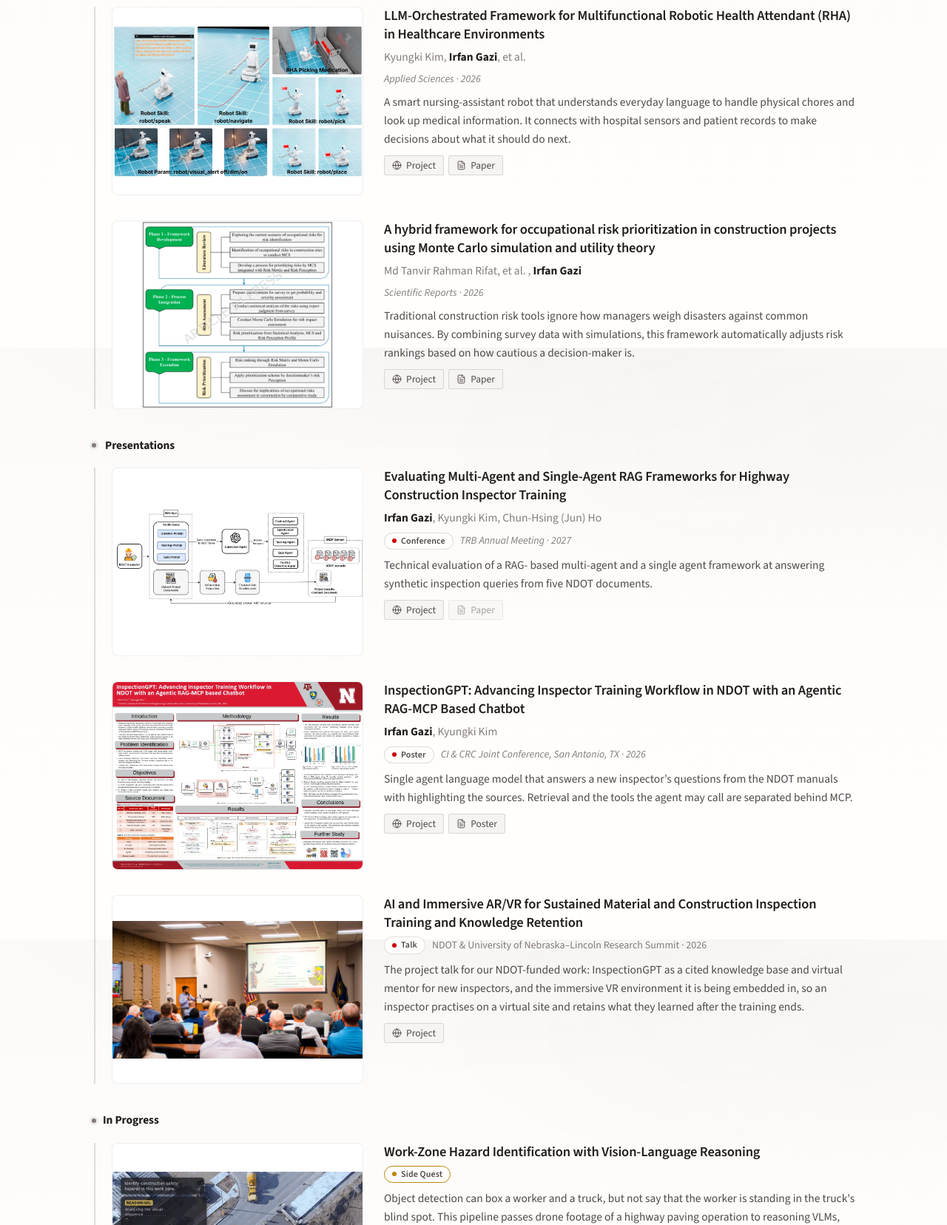
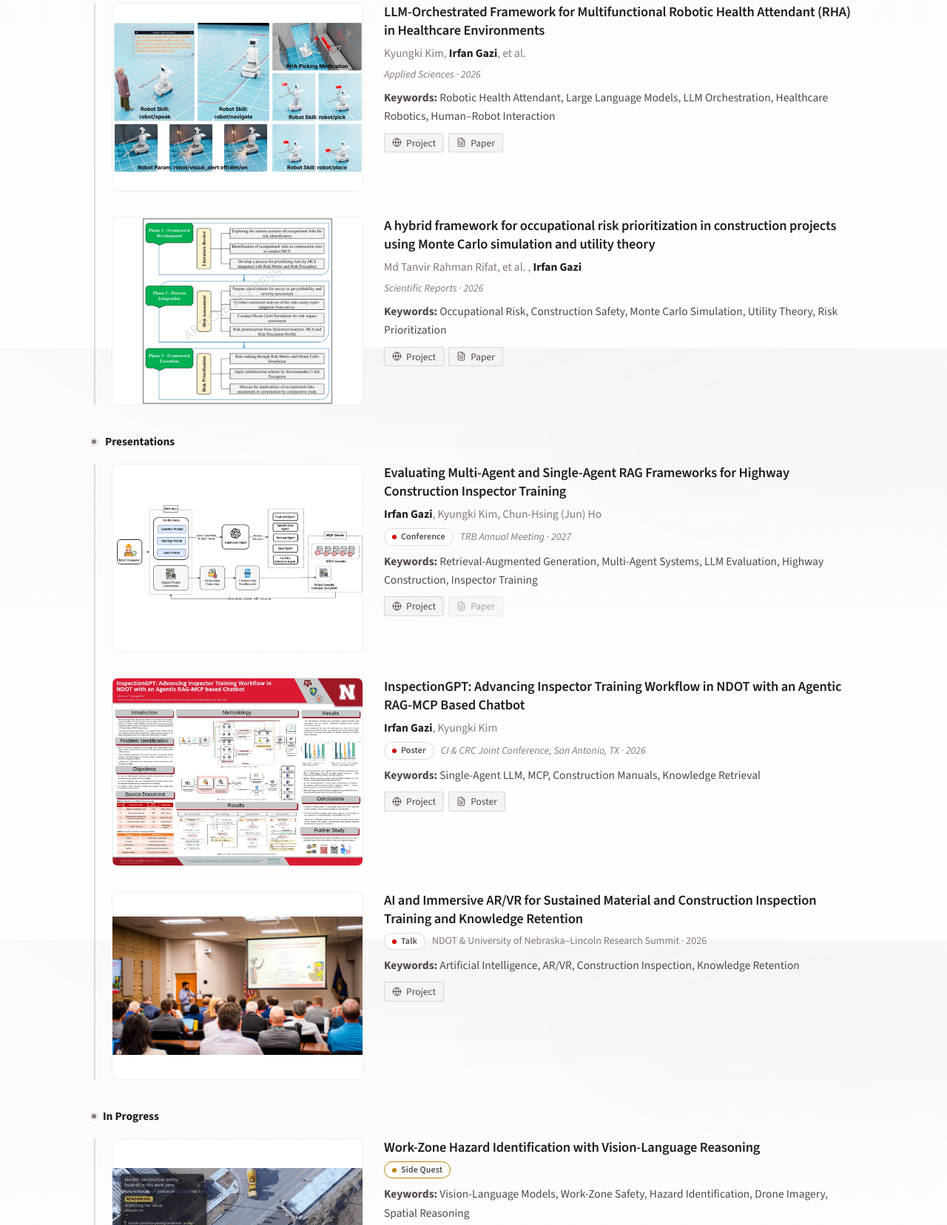
Before and after one commit to Irfan-Gazi0/Portfolio, a plain HTML site: page index.html in a window 1280 px wide. Shown: the part 1130-2786 px from the top of the page at 74% size. Drawn offline with nearby package versions, Linux system fonts and the light colour scheme; grey boxes are pictures that could not be loaded.

Commit message:
Replace research descriptions with keyword lines
Each Research entry now shows four or five keywords in place of its
prose description. The full write-ups stay on the project pages.

Co-Authored-By: Claude Opus 5.5 <noreply@anthropic.com>

```diff
--- a/index.html
+++ b/index.html
@@ -887,9 +887,7 @@ footer {
         <h4 class="entry-title"><a href="projects/ndot-inspection-training.html">AI and VR for Construction Inspection Training</a></h4>
         <p class="authors">PI: Kyungki Kim; Co-PI: Chun-Hsing (Jun) Ho</p>
         <p class="entry-meta">Nebraska Department of Transportation (NDOT)</p>
-        <p class="takeaway">
-          A multi agentic language model that helps new inspectors to learn inspection using various training modes in the virtual site. The answers are grounded in agency documents, special provisions and videos.
-        </p>
+        <p class="takeaway keywords"><strong>Keywords:</strong> Agentic RAG, Multi-Agent LLM, Construction Inspection, Inspector Training, Virtual Reality</p>
         <p class="actions">
           <a href="projects/ndot-inspection-training.html"><svg aria-hidden="true"><use href="#i-globe"/></svg>Project</a>
         </p>
@@ -906,10 +904,7 @@ footer {
         <h4 class="entry-title"><a href="projects/ev-emergency-response-training.html">Modernizing EV Emergency Response Training Through XR and AI</a></h4>
         <p class="authors">PI: Nathan Huynh; Co-PI: Kyungki Kim</p>
         <p class="entry-meta">National Laboratory of the Rockies (NLR)</p>
-        <p class="takeaway">
-          First responders can practice EV emergency response using a web browser or VR headset. This portal has 360-degree training videos, interactive vehicle scans, and a single agentic language model that answers questions using
-          official guides.
-        </p>
+        <p class="takeaway keywords"><strong>Keywords:</strong> Electric Vehicle Safety, WebXR, Virtual Reality, AI Assistant</p>
         <p class="actions">
           <a href="projects/ev-emergency-response-training.html"><svg aria-hidden="true"><use href="#i-globe"/></svg>Project</a>
           <a href="https://github.com/Irfan-Gazi0/RAG_Responder" target="_blank" rel="noopener"><svg class="i-solid" aria-hidden="true"><use href="#i-github"/></svg>Code</a>
@@ -934,10 +929,7 @@ footer {
           Kyungki Kim, <span class="me">Irfan Gazi</span>, et al.
         </p>
         <p class="entry-meta"><em>Applied Sciences &middot; 2026</em></p>
-        <p class="takeaway">
-          A smart nursing-assistant robot that understands everyday language to handle physical chores
-          and look up medical information. It connects with hospital sensors and patient records to make decisions about what it should do next.
-        </p>
+        <p class="takeaway keywords"><strong>Keywords:</strong> Robotic Health Attendant, Large Language Models, LLM Orchestration, Healthcare Robotics, Human&ndash;Robot Interaction</p>
         <p class="actions">
           <a href="projects/robotic-health-attendant.html"><svg aria-hidden="true"><use href="#i-globe"/></svg>Project</a>
           <a href="https://doi.org/10.3390/app16115320" target="_blank" rel="noopener"><svg aria-hidden="true"><use href="#i-paper"/></svg>Paper</a>
@@ -956,10 +948,7 @@ footer {
           Md Tanvir Rahman Rifat, et al. , <span class="me">Irfan Gazi</span>
         </p>
         <p class="entry-meta"><em>Scientific Reports &middot; 2026</em></p>
-        <p class="takeaway">
-          Traditional construction risk tools ignore how managers weigh disasters against common nuisances.
-          By combining survey data with simulations, this framework automatically adjusts risk rankings based on how cautious a decision-maker is.
-        </p>
+        <p class="takeaway keywords"><strong>Keywords:</strong> Occupational Risk, Construction Safety, Monte Carlo Simulation, Utility Theory, Risk Prioritization</p>
         <p class="actions">
           <a href="projects/occupational-risk-prioritization.html"><svg aria-hidden="true"><use href="#i-globe"/></svg>Project</a>
           <a href="https://doi.org/10.1038/s41598-026-63788-2" target="_blank" rel="noopener"><svg aria-hidden="true"><use href="#i-paper"/></svg>Paper</a>
@@ -983,10 +972,7 @@ footer {
         <h4 class="entry-title"><a href="projects/rag-inspector-training-evaluation.html">Evaluating Multi-Agent and Single-Agent RAG Frameworks for Highway Construction Inspector Training</a></h4>
         <p class="authors"><span class="me">Irfan Gazi</span>, Kyungki Kim, Chun-Hsing (Jun) Ho</p>
         <p class="entry-meta"><span class="state">Conference</span> <em>TRB Annual Meeting &middot; 2027</em></p>
-        <p class="takeaway">
-          Technical evaluation of a RAG- based multi-agent and a single agent framework at answering synthetic inspection queries from five NDOT documents.
-
-        </p>
+        <p class="takeaway keywords"><strong>Keywords:</strong> Retrieval-Augmented Generation, Multi-Agent Systems, LLM Evaluation, Highway Construction, Inspector Training</p>
         <p class="actions">
           <a href="projects/rag-inspector-training-evaluation.html"><svg aria-hidden="true"><use href="#i-globe"/></svg>Project</a>
           <!-- Paper not public yet: replace this span with a link once the PDF is in data/. -->
@@ -1004,11 +990,7 @@ footer {
         <h4 class="entry-title"><a href="projects/inspectiongpt-poster.html">InspectionGPT: Advancing Inspector Training Workflow in NDOT with an Agentic RAG-MCP Based Chatbot</a></h4>
         <p class="authors"><span class="me">Irfan Gazi</span>, Kyungki Kim</p>
         <p class="entry-meta"><span class="state">Poster</span> <em>CI &amp; CRC Joint Conference, San Antonio, TX &middot; 2026</em></p>
-        <p class="takeaway">
-          Single agent language model that answers a new inspector&rsquo;s questions from the NDOT manuals with
-          highlighting the sources. Retrieval and the tools the agent may call are separated
-          behind MCP.
-        </p>
+        <p class="takeaway keywords"><strong>Keywords:</strong> Single-Agent LLM, MCP, Construction Manuals, Knowledge Retrieval</p>
         <p class="actions">
           <a href="projects/inspectiongpt-poster.html"><svg aria-hidden="true"><use href="#i-globe"/></svg>Project</a>
           <a href="data/InspectionGPT_Poster_CICRC_2026.pdf" target="_blank" rel="noopener"><svg aria-hidden="true"><use href="#i-paper"/></svg>Poster</a>
@@ -1024,12 +1006,7 @@ footer {
       <div>
         <h4 class="entry-title"><a href="projects/ndot-inspection-training.html">AI and Immersive AR/VR for Sustained Material and Construction Inspection Training and Knowledge Retention</a></h4>
         <p class="entry-meta"><span class="state">Talk</span> NDOT &amp; University of Nebraska&ndash;Lincoln Research Summit &middot; 2026</p>
-        <p class="takeaway">
-          The project talk for our NDOT-funded work: InspectionGPT as a cited knowledge base and virtual
-          mentor for new inspectors, and the immersive VR environment it is being embedded in, so an
-          inspector practises on a virtual site and retains what they learned
-          after the training ends.
-        </p>
+        <p class="takeaway keywords"><strong>Keywords:</strong> Artificial Intelligence, AR/VR, Construction Inspection, Knowledge Retention</p>
         <p class="actions">
           <a href="projects/ndot-inspection-training.html"><svg aria-hidden="true"><use href="#i-globe"/></svg>Project</a>
         </p>
@@ -1050,10 +1027,7 @@ footer {
       <div>
         <h4 class="entry-title"><a href="projects/work-zone-hazard-vlm.html">Work-Zone Hazard Identification with Vision-Language Reasoning</a></h4>
         <p class="entry-meta"><span class="state is-open">Side Quest</span></p>
-        <p class="takeaway">
-          Object detection can box a worker and a truck, but not say that the worker is standing in the truck's blind spot.
-          This pipeline passes drone footage of a highway paving operation to reasoning VLMs, which can identify hazards and give mitigation strategies.
-        </p>
+        <p class="takeaway keywords"><strong>Keywords:</strong> Vision-Language Models, Work-Zone Safety, Hazard Identification, Drone Imagery, Spatial Reasoning</p>
         <p class="actions">
           <a href="projects/work-zone-hazard-vlm.html"><svg aria-hidden="true"><use href="#i-globe"/></svg>Project</a>
           <a href="https://www.youtube.com/watch?v=9qLTCyVg5k0" target="_blank" rel="noopener"><svg aria-hidden="true"><use href="#i-video"/></svg>Video</a>
@@ -1072,12 +1046,7 @@ footer {
         <h4 class="entry-title"><a href="projects/embodied-carbon-vr.html">BIM-based Immersive Virtual Reality for Element-Level Embodied Carbon Assessment using Machine Learning Optimized Concrete Mix Design</a></h4>
         <p class="entry-meta"><span class="state is-open">Undergraduate thesis</span>
         <p class="authors">Supervisor: <a href="https://scholar.google.com/citations?user=054j2_8AAAAJ&amp;hl=en" target="_blank" rel="noopener">Dr. Md. Ikramul Hoque</a></p>
-        <p class="takeaway">
-          XGBoost predicts concrete-mix embodied carbon at R&sup2; 0.95, against 0.54 for Lasso, and the
-          prediction is linked to a virtual reality BIM model at the early design phase, when carbon is hardest to track.
-          Selecting any column or beam will show
-          the carbon amount they could save by switching to greener materials.
-        </p>
+        <p class="takeaway keywords"><strong>Keywords:</strong> Embodied Carbon, BIM, Virtual Reality, XGBoost, Concrete Mix Design</p>
         <p class="actions">
           <a href="projects/embodied-carbon-vr.html"><svg aria-hidden="true"><use href="#i-globe"/></svg>Project</a>
         </p>
@@ -1091,12 +1060,7 @@ footer {
         <h4 class="entry-title"><a href="projects/drone-deep-learning-review.html">A Systematic Review of Deep Learning-Based Drone Applications in the Construction Industry</a></h4>
         <p class="entry-meta"><span class="state is-open">Review Paper</span></p>
         <p class="authors">Supervisor: <a href="https://orcid.org/0000-0002-6279-5406" target="_blank" rel="noopener">Dr. Md. Habibur Rahman Sobuz</a></p>
-        <p class="takeaway">
-          A PRISMA-guided review of how deep learning is being flown on construction sites.
-          Convolutional networks and the YOLO family dominate the literature for object detection, site
-          monitoring, and structural assessment, and the review traces where each is credibly accurate across
-          the phases of a project.
-        </p>
+        <p class="takeaway keywords"><strong>Keywords:</strong> Deep Learning, Unmanned Aerial Vehicles, Construction Industry, Systematic Review, Object Detection</p>
         <p class="actions">
           <a href="projects/drone-deep-learning-review.html"><svg aria-hidden="true"><use href="#i-globe"/></svg>Project</a>
         </p>
```
